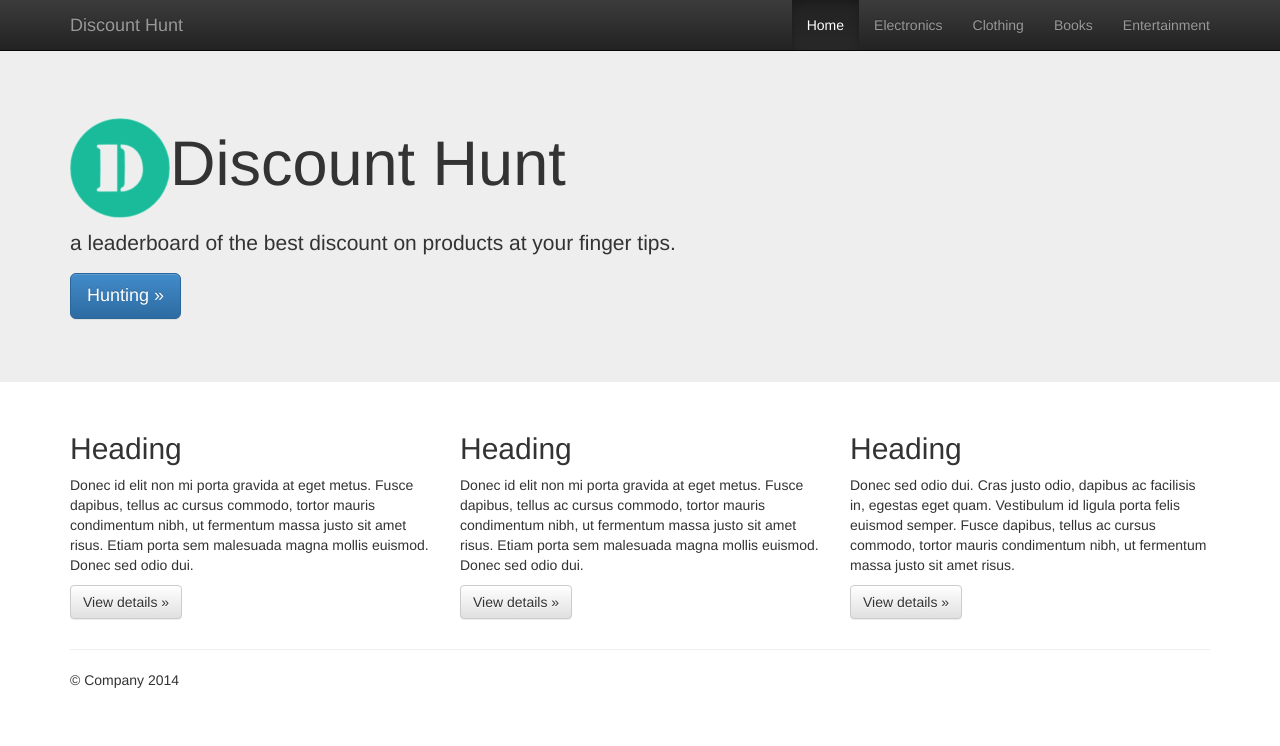
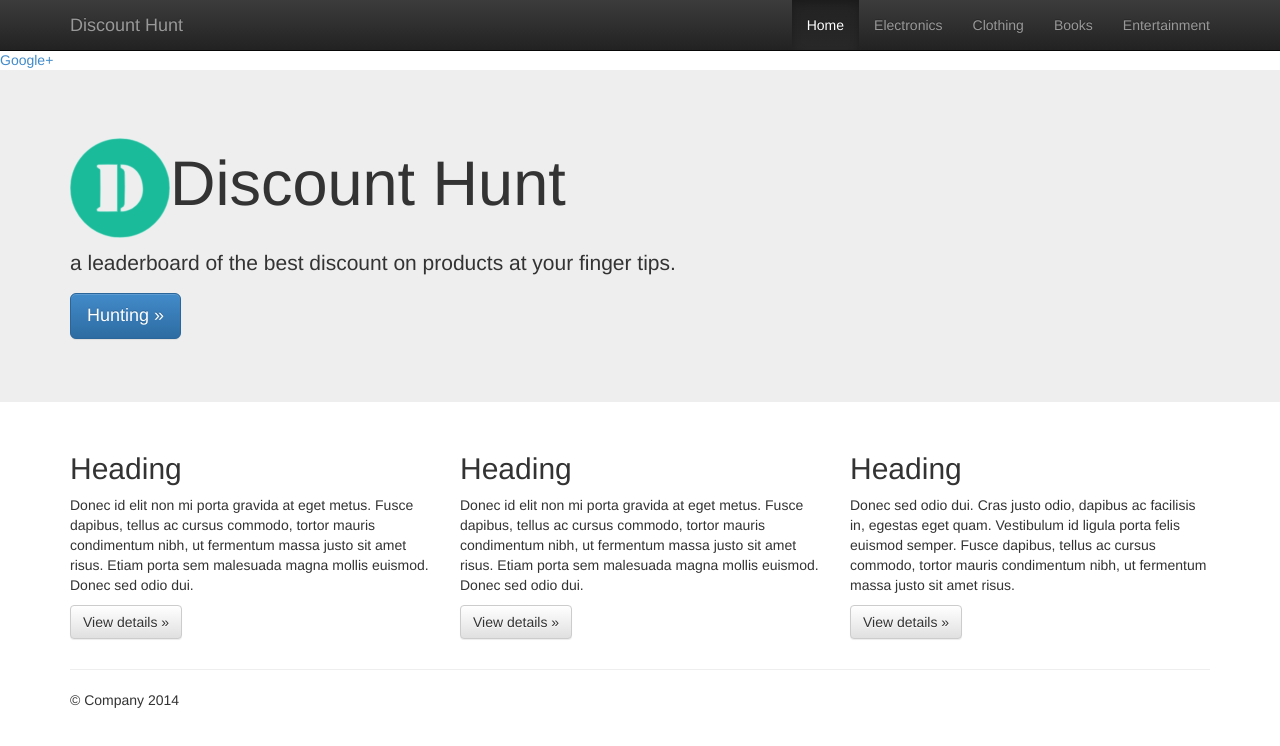
Before and after one commit to vikaschauhan/Discounthunt, a plain HTML site: page index.html in a window 1280 px wide. Drawn offline with nearby package versions, Linux system fonts and the light colour scheme.

Commit message:
G+ added

```diff
--- a/index.html
+++ b/index.html
@@ -27,6 +27,7 @@
 })();</script>
     </head>
     <body>
+    <a href="https://plus.google.com/115263689860070340963" rel="publisher">Google+</a>
         <!--[if lt IE 7]>
             <p class="browsehappy">You are using an <strong>outdated</strong> browser. Please <a href="http://browsehappy.com/">upgrade your browser</a> to improve your experience.</p>
         <![endif]-->
```
